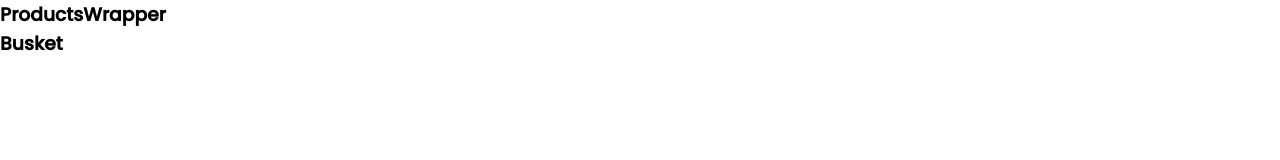
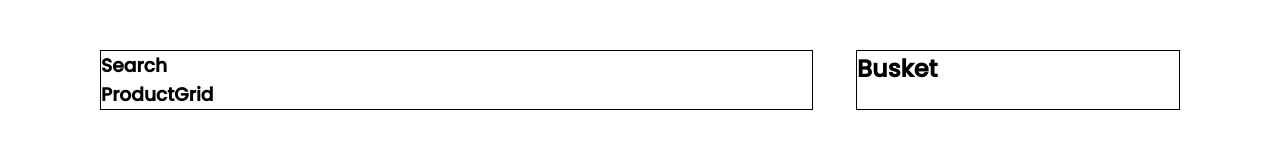
Before and after one commit to ZTKpro/Bucket-ace, a Gatsby site: page / in a window 1280 px wide. Built offline with nearby package versions, Linux system fonts and the light colour scheme; Gatsby itself is replaced by a stand-in of ours.

Commit message:
structure

```diff
--- a/src/components/Busket/Busket.js
+++ b/src/components/Busket/Busket.js
@@ -1,10 +1,10 @@
 import * as React from "react";
 
-import BusketStyle from "./BusketStyle.scss";
+import "./Busket.scss";
 
 const Busket = () => {
   return (
-    <section>
+    <section className="busket">
       <h1>Busket</h1>
     </section>
   );
--- /dev/null
+++ b/src/components/Busket/Busket.scss
@@ -0,0 +1,4 @@
+.busket {
+  border: 1px solid black;
+  width: 30%;
+}
--- a/src/components/Product/Product.js
+++ b/src/components/Product/Product.js
@@ -1,6 +1,6 @@
 import * as React from "react";
 
-import ProductStyle from "./ProductStyle.scss";
+import "./Product.scss";
 
 const Product = () => {
   return (
@@ -10,4 +10,4 @@ const Product = () => {
   );
 };
 
-export default ProductStyle;
+export default Product;
--- a/src/components/ProductGrid/ProductGrid.js
+++ b/src/components/ProductGrid/ProductGrid.js
@@ -1,6 +1,6 @@
 import * as React from "react";
 
-import ProductGridStyles from "./ProductGridStyles.scss";
+import "./ProductGrid.scss";
 
 const ProductGrid = () => {
   return (
--- a/src/components/ProductsWrapper/ProductsWrapper.js
+++ b/src/components/ProductsWrapper/ProductsWrapper.js
@@ -1,11 +1,19 @@
 import * as React from "react";
 
-import ProductsWrapperStyles from "./ProductsWrapperStyles.scss";
+import "./ProductsWrapper.scss";
+
+import ProductGrid from "../ProductGrid/ProductGrid";
+import Search from "../Search/Search";
 
 const ProductsWrapper = () => {
   return (
-    <section>
-      <h1>ProductsWrapper</h1>
+    <section className="products-wrapper">
+      <div className="products-wrapper__header">
+        <Search />
+      </div>
+      <div className="products-wrapper__main">
+        <ProductGrid />
+      </div>
     </section>
   );
 };
--- /dev/null
+++ b/src/components/ProductsWrapper/ProductsWrapper.scss
@@ -0,0 +1,4 @@
+.products-wrapper {
+  border: 1px solid black;
+  width: 66%;
+}
--- a/src/components/Search/Search.js
+++ b/src/components/Search/Search.js
@@ -1,13 +1,13 @@
 import * as React from "react";
 
-import ProductStyles from "./ProductStyles.scss";
+import "./Search.scss";
 
-const Product = () => {
+const Search = () => {
   return (
     <section>
-      <h1>Product</h1>
+      <h1>Search</h1>
     </section>
   );
 };
 
-export default Product;
+export default Search;
--- a/src/pages/index.js
+++ b/src/pages/index.js
@@ -7,11 +7,9 @@ import Busket from "../components/Busket/Busket";
 
 const IndexPage = () => {
   return (
-    <main>
-      <section>
-        <ProductsWrapper />
-        <Busket />
-      </section>
+    <main className="index">
+      <ProductsWrapper />
+      <Busket />
     </main>
   );
 };
--- a/src/styles/index.scss
+++ b/src/styles/index.scss
@@ -1,7 +1,14 @@
 @import url("https://fonts.googleapis.com/css2?family=Poppins:wght@400;500&display=swap");
+
 * {
   box-sizing: border-box;
   margin: 0;
   padding: 0;
   font-family: "Poppins", sans-serif;
 }
+
+.index {
+  padding: 50px 100px;
+  display: flex;
+  justify-content: space-between;
+}
```
Also changed, not shown: src/components/Busket/BusketStyle.scss (deleted), src/components/Product/Product.scss (added), src/components/Product/ProductStyle.scss (deleted), src/components/ProductGrid/ProductGrid.scss (added), src/components/ProductGrid/ProductGridStyles.scss (deleted), src/components/ProductsWrapper/ProductsWrapperStyles.scss (deleted), src/components/Search/Search.scss (added), src/components/Search/SearchStyles.scss (deleted).
